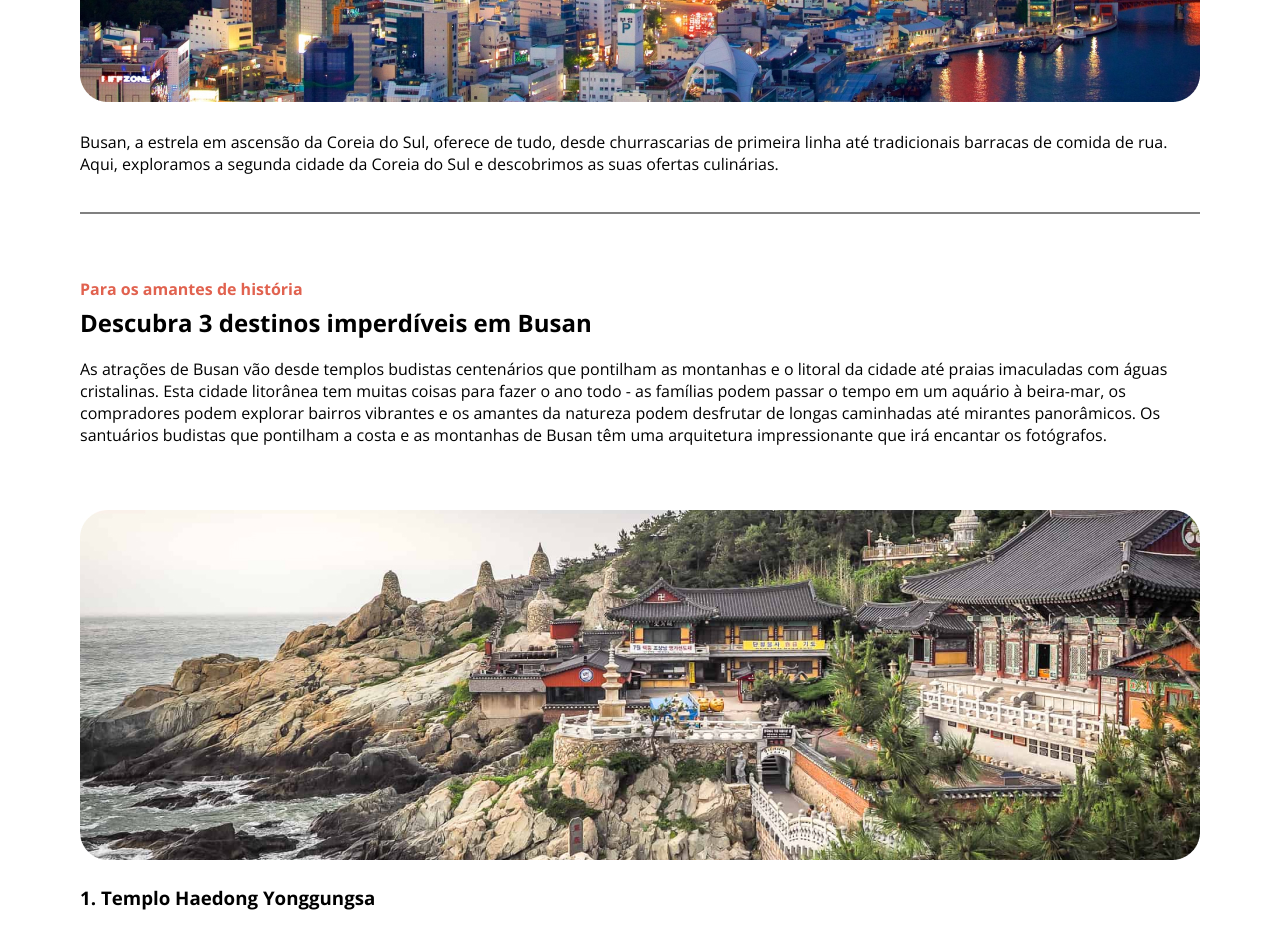
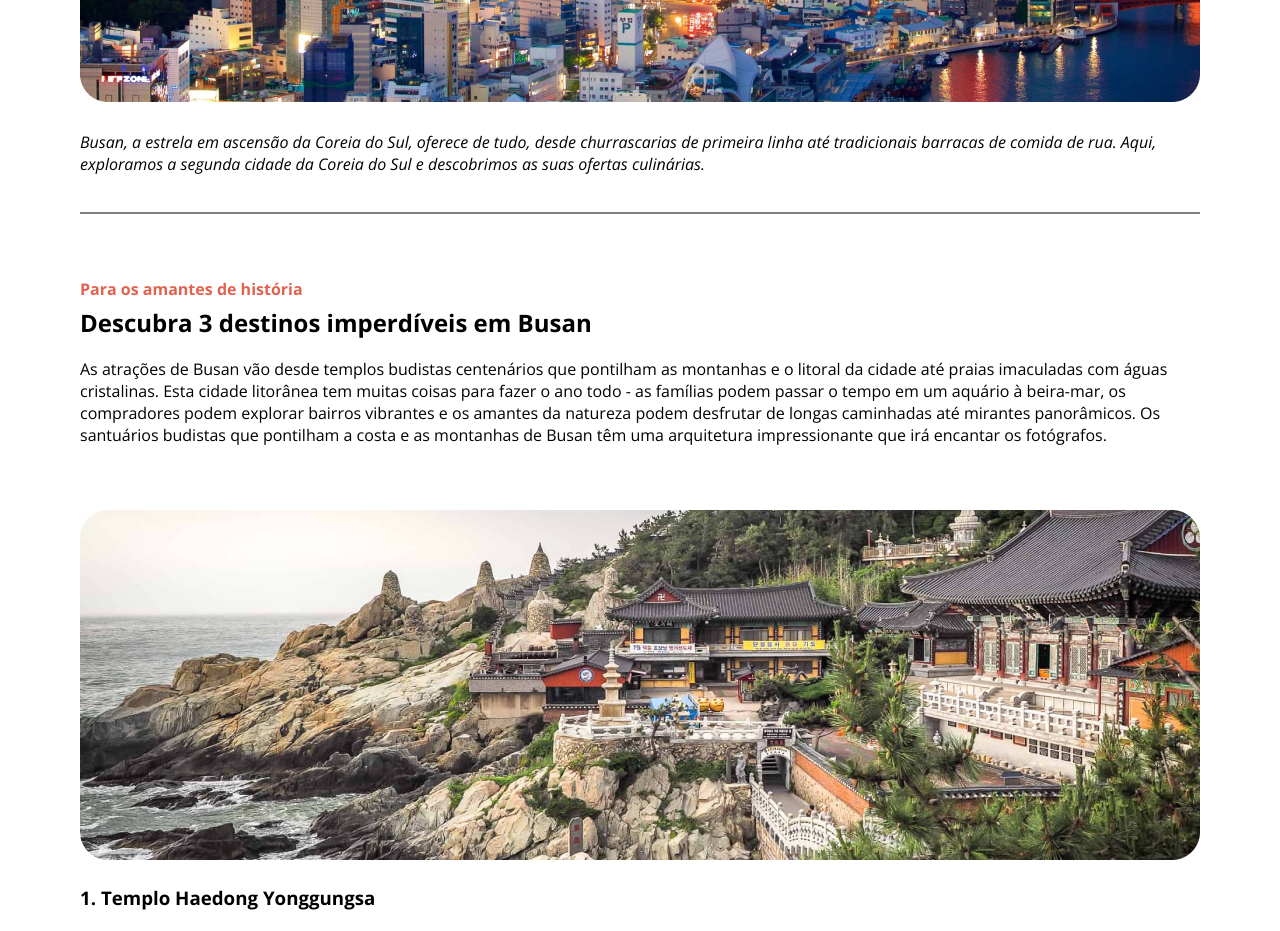
Before and after one commit to Fastdeath/desafio-turismo, a plain HTML site: page index.html in a window 1280 px wide. Shown: the part 780-1711 px from the top of the page. Drawn offline with nearby package versions, Linux system fonts and the light colour scheme.

Commit message:
ajuste de fontes

```diff
--- a/index.html
+++ b/index.html
@@ -15,7 +15,7 @@
       <p id="coment">Sua próxima viagem:</p>
       <h1>Conheça Busan</h1>
       <img src="/assets/image.jpg" alt="">
-      <p>Busan, a estrela em ascensão da Coreia do Sul, oferece de tudo, desde churrascarias de primeira linha até tradicionais barracas de comida de rua. Aqui, exploramos a segunda cidade da Coreia do Sul e descobrimos as suas ofertas culinárias.</p>
+      <p id="details">Busan, a estrela em ascensão da Coreia do Sul, oferece de tudo, desde churrascarias de primeira linha até tradicionais barracas de comida de rua. Aqui, exploramos a segunda cidade da Coreia do Sul e descobrimos as suas ofertas culinárias.</p>
       <span></span>
     </section>
     <section id="second">
--- a/style.css
+++ b/style.css
@@ -27,6 +27,10 @@ h1 {
 #first p {
   margin-bottom: 44px;
   height: 37px;
+}
+
+#details {
+  font-style: italic
 }
 
 #first span {
```
